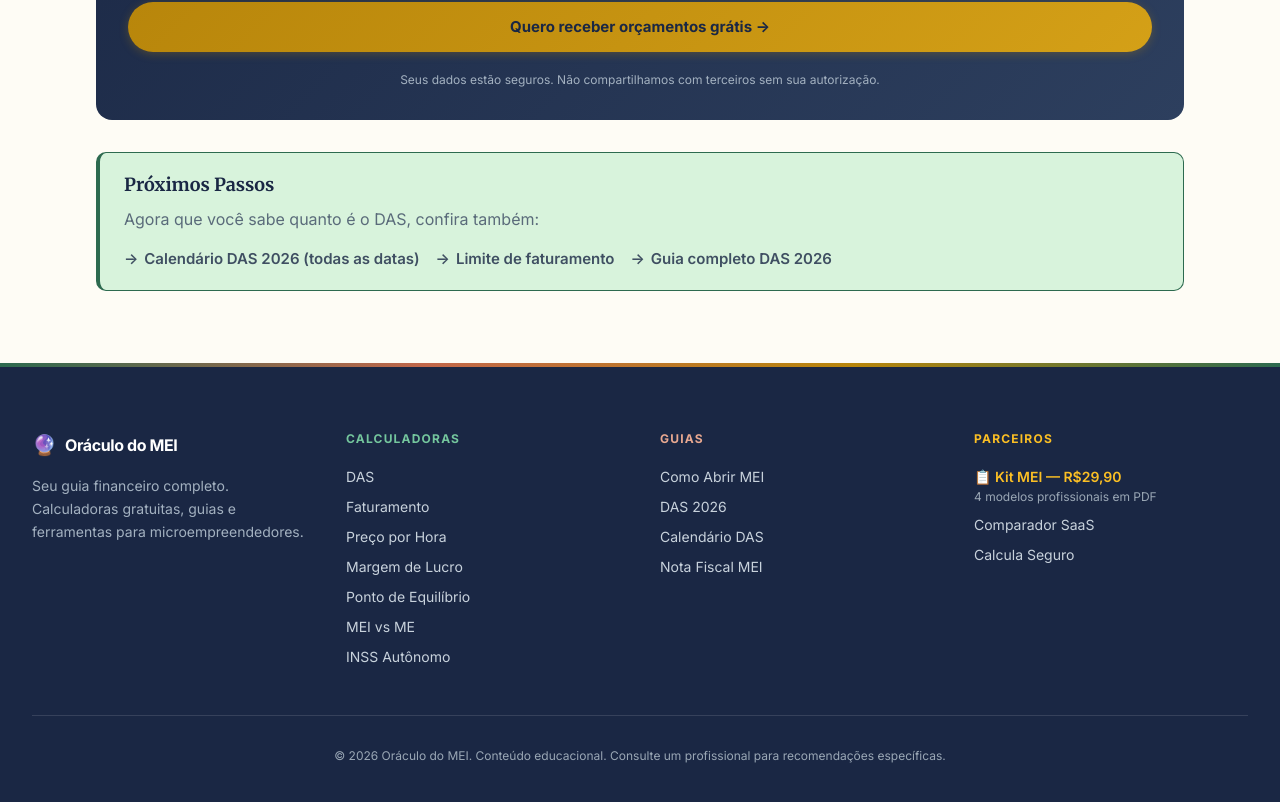
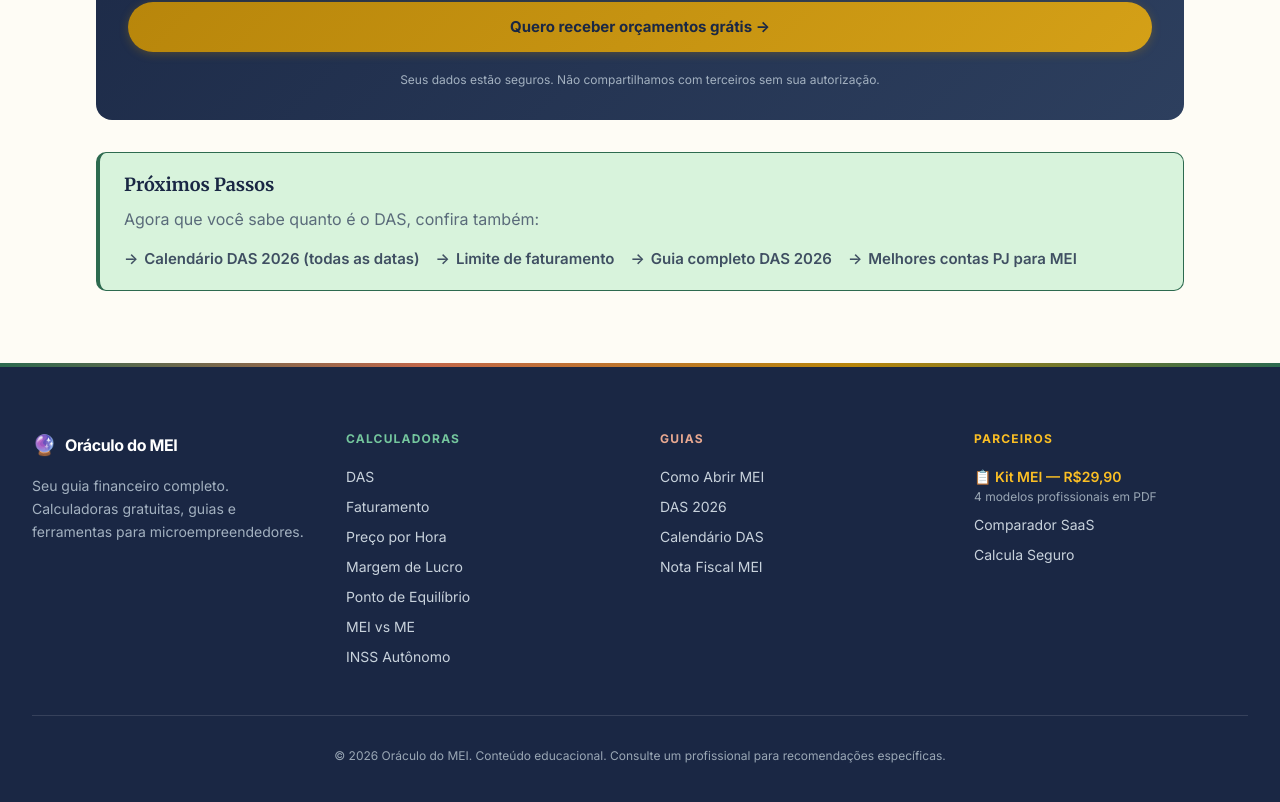
Before and after one commit to vitormdandrade/t3-mei-tools, a Next.js app: page /calculadora/das in a window 1280 px wide. Shown: the part 1768-2570 px from the top of the page. Built offline with nearby package versions, Linux system fonts and the light colour scheme; no server answers.

Commit message:
SEO: add internal link from DAS calculator to melhores-contas-pj-mei page (pipeline cycle)

```diff
--- a/app/calculadora/das/page.tsx
+++ b/app/calculadora/das/page.tsx
@@ -227,6 +227,9 @@ export default function DASCalculator() {
           <a href="/guias/das-mei-2026" className="link-arrow no-underline">
             <span aria-hidden>→</span> Guia completo DAS 2026
           </a>
+          <a href="/melhores/melhores-contas-pj-mei" className="link-arrow no-underline font-semibold text-accent">
+            <span aria-hidden>→</span> Melhores contas PJ para MEI
+          </a>
         </div>
       </div>
 
```
